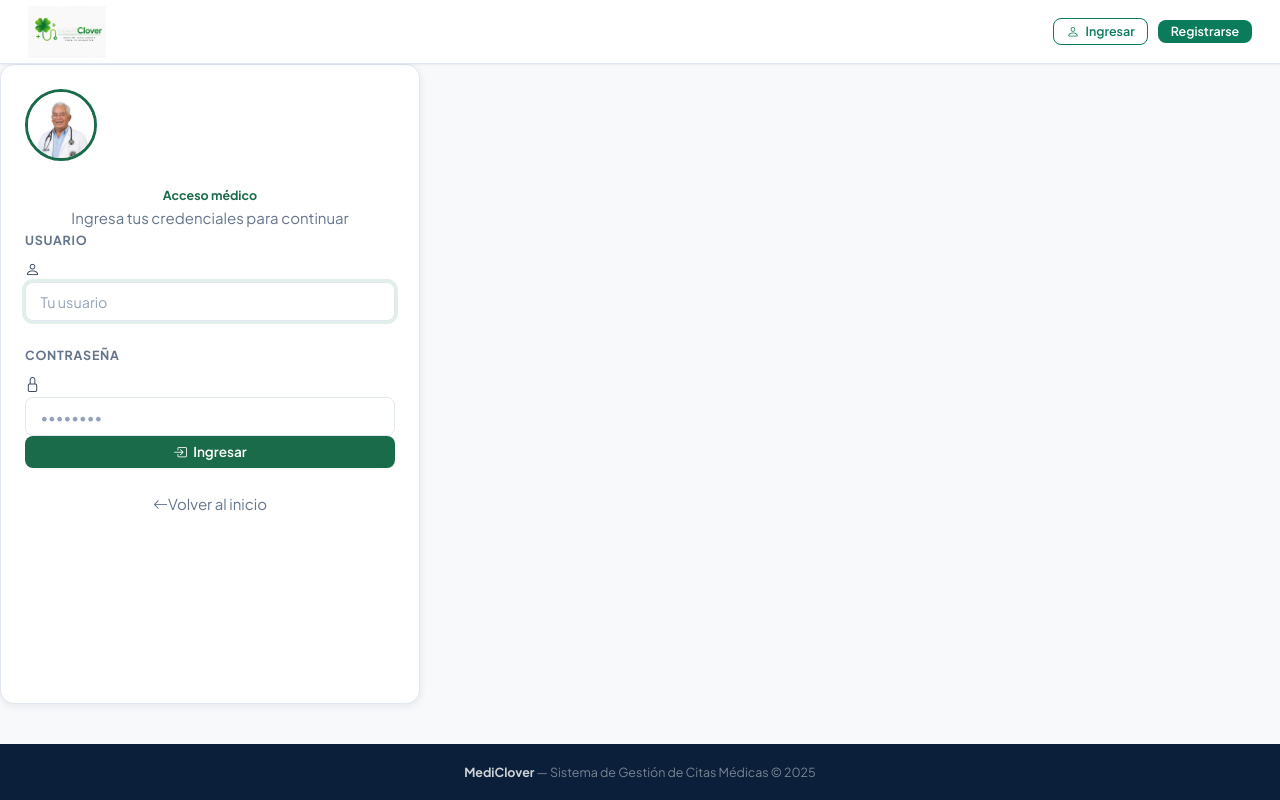
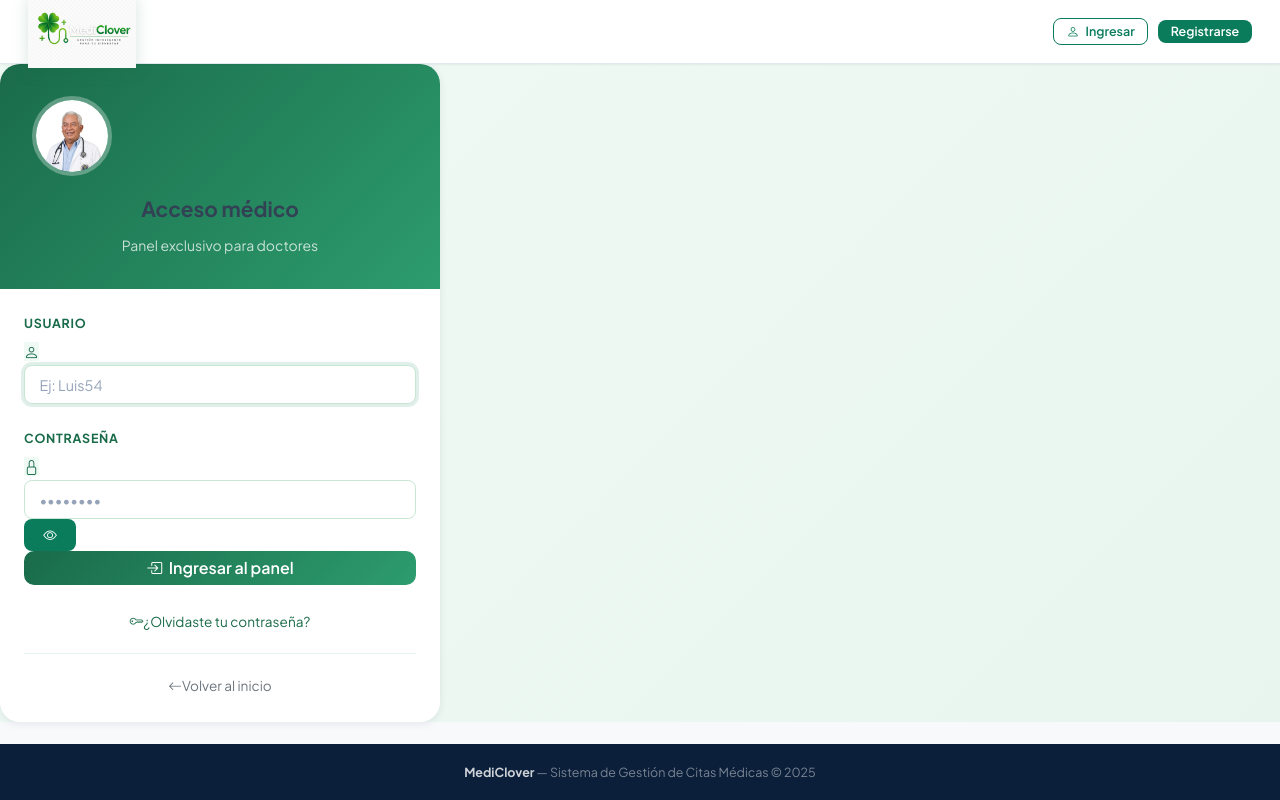
Before and after one commit to Mateo450/mediclover, a Flask app: page /login_doctor in a window 1280 px wide. Run offline with Flask 3, Linux system fonts and the light colour scheme; some libraries are stand-ins or nearby versions.

Commit message:
feat: logo grande, login mejorado, recuperar contraseña Gmail SMTP

```diff
--- a/app.py
+++ b/app.py
@@ -2,7 +2,32 @@ from flask import Flask, render_template, request, redirect, session, flash
 from functools import wraps
 import psycopg2
 import os
+import random
+import smtplib
+from email.mime.text import MIMEText
 from datetime import date, datetime, timedelta
+
+# ── Configuración Gmail SMTP ──────────────────────────────────────────────────
+# Variables de entorno en Render: MAIL_USER y MAIL_PASS
+MAIL_USER = os.getenv("MAIL_USER", "")
+MAIL_PASS = os.getenv("MAIL_PASS", "")
+
+def enviar_correo(destinatario, asunto, cuerpo_html):
+    if not MAIL_USER or not MAIL_PASS:
+        print("MAIL_USER o MAIL_PASS no configurados")
+        return False
+    try:
+        msg = MIMEText(cuerpo_html, "html", "utf-8")
+        msg["Subject"] = asunto
+        msg["From"]    = f"MediClover <{MAIL_USER}>"
+        msg["To"]      = destinatario
+        with smtplib.SMTP_SSL("smtp.gmail.com", 465) as smtp:
+            smtp.login(MAIL_USER, MAIL_PASS)
+            smtp.sendmail(MAIL_USER, destinatario, msg.as_string())
+        return True
+    except Exception as e:
+        print("Error al enviar correo:", e)
+        return False
 
 app = Flask(__name__)
 app.secret_key = "Mediclover_19"
@@ -51,8 +76,10 @@ def init_db():
             disponible BOOLEAN DEFAULT TRUE
         )
     """)
-    # NOTA: Las columnas id_doctor, id_slot ya fueron agregadas en Supabase SQL Editor.
-    # Los ALTER TABLE se eliminaron de aquí para evitar timeout en Supabase al arrancar.
+    cursor.execute("ALTER TABLE cita ADD COLUMN IF NOT EXISTS id_doctor INTEGER REFERENCES doctor(id_doctor)")
+    cursor.execute("ALTER TABLE cita ADD COLUMN IF NOT EXISTS id_slot   INTEGER REFERENCES slot(id_slot)")
+    cursor.execute("ALTER TABLE cita ALTER COLUMN fecha DROP NOT NULL")
+    cursor.execute("ALTER TABLE cita ALTER COLUMN hora  DROP NOT NULL")
     conn.commit()
     cursor.close()
     print("✅ BD inicializada")
@@ -250,11 +277,12 @@ def crear_doctor():
         if cursor.fetchone():
             cursor.close()
             return render_template("crear_doctor.html", error="Ese usuario ya existe")
+        correo_doc = request.form.get("correo", "").strip().lower()
         cursor.execute("""
-            INSERT INTO doctor(nombre, apellido, usuario, password, especialidad)
-            VALUES(%s, %s, %s, %s, %s)
+            INSERT INTO doctor(nombre, apellido, usuario, password, especialidad, correo)
+            VALUES(%s, %s, %s, %s, %s, %s)
         """, (request.form["nombre"], request.form["apellido"], request.form["usuario"],
-              request.form["password"], request.form["especialidad"]))
+              request.form["password"], request.form["especialidad"], correo_doc or None))
         conn.commit()
         cursor.close()
         return redirect("/admin/doctores")
@@ -613,3 +641,101 @@ def logout():
 
 if __name__ == "__main__":
     app.run(debug=True)
+
+
+# ================================================================
+# RECUPERAR CONTRASEÑA — DOCTOR
+# ================================================================
+@app.route("/doctor/recuperar", methods=["GET", "POST"])
+def doctor_recuperar():
+    if request.method == "POST":
+        correo = request.form.get("correo", "").strip().lower()
+        cursor = conn.cursor()
+        cursor.execute("SELECT id_doctor FROM doctor WHERE correo=%s", (correo,))
+        doc = cursor.fetchone()
+        cursor.close()
+
+        if not doc:
+            return render_template("doctor_recuperar.html",
+                error="No hay ningún doctor registrado con ese correo.")
+
+        # Generar código de 6 dígitos y guardarlo en sesión con expiración
+        codigo = str(random.randint(100000, 999999))
+        session["reset_codigo"]  = codigo
+        session["reset_correo"]  = correo
+        session["reset_expira"]  = (datetime.now() + timedelta(minutes=15)).isoformat()
+
+        cuerpo = f"""
+        <div style="font-family:sans-serif;max-width:480px;margin:auto;padding:2rem;
+                    border:1px solid #e8f5ee;border-radius:16px">
+          <h2 style="color:#1a6b4a">🔑 Código de verificación</h2>
+          <p>Hola, recibiste este correo porque solicitaste restablecer la contraseña
+             de tu cuenta en <strong>MediClover</strong>.</p>
+          <div style="font-size:2.5rem;font-weight:bold;letter-spacing:.8rem;
+                      text-align:center;background:#f0faf5;padding:1rem;
+                      border-radius:12px;color:#1a6b4a;margin:1.5rem 0">
+            {codigo}
+          </div>
+          <p style="color:#666;font-size:.875rem">
+            Este código expira en <strong>15 minutos</strong>.<br>
+            Si no solicitaste este cambio, ignora este correo.
+          </p>
+          <hr style="border-color:#e8f5ee">
+          <p style="color:#aaa;font-size:.75rem">MediClover — Sistema de Gestión Médica</p>
+        </div>
+        """
+
+        enviado = enviar_correo(correo, "MediClover — Código para restablecer contraseña", cuerpo)
+        if enviado:
+            return render_template("doctor_verificar_codigo.html", correo=correo)
+        else:
+            return render_template("doctor_recuperar.html",
+                error="Error al enviar el correo. Verifica la configuración SMTP.")
+
+    return render_template("doctor_recuperar.html")
+
+
+@app.route("/doctor/verificar_codigo", methods=["POST"])
+def doctor_verificar_codigo():
+    correo            = request.form.get("correo", "").strip().lower()
+    codigo_ingresado  = request.form.get("codigo", "").strip()
+    nueva_password    = request.form.get("nueva_password", "")
+    confirmar         = request.form.get("confirmar_password", "")
+
+    def volver(err):
+        return render_template("doctor_verificar_codigo.html", correo=correo, error=err)
+
+    # Validaciones
+    if session.get("reset_correo") != correo:
+        return volver("Sesión inválida. Solicita un nuevo código.")
+
+    expira = session.get("reset_expira")
+    if not expira or datetime.now() > datetime.fromisoformat(expira):
+        session.pop("reset_codigo", None)
+        session.pop("reset_correo", None)
+        session.pop("reset_expira", None)
+        return volver("El código expiró. Solicita uno nuevo.")
+
+    if session.get("reset_codigo") != codigo_ingresado:
+        return volver("Código incorrecto. Inténtalo de nuevo.")
+
+    if len(nueva_password) < 6:
+        return volver("La contraseña debe tener al menos 6 caracteres.")
+
+    if nueva_password != confirmar:
+        return volver("Las contraseñas no coinciden.")
+
+    # Actualizar contraseña
+    cursor = conn.cursor()
+    cursor.execute("UPDATE doctor SET password=%s WHERE correo=%s", (nueva_password, correo))
+    conn.commit()
+    cursor.close()
+
+    # Limpiar sesión de reset
+    session.pop("reset_codigo", None)
+    session.pop("reset_correo", None)
+    session.pop("reset_expira", None)
+
+    return render_template("login_doctor.html",
+        mensaje="¡Contraseña restablecida con éxito! Ya puedes iniciar sesión.",
+        tipo="success")
--- a/templates/base.html
+++ b/templates/base.html
@@ -7,15 +7,32 @@
   <link rel="stylesheet" href="{{ url_for('static', filename='styles.css') }}"/>
   <link rel="stylesheet" href="https://cdn.jsdelivr.net/npm/bootstrap-icons@1.11.3/font/bootstrap-icons.min.css"/>
   {% block extra_head %}{% endblock %}
+  <style>
+    .nav-logo-wrap {
+      display: flex;
+      align-items: center;
+      gap: 10px;
+      text-decoration: none;
+    }
+    .nav-logo-img {
+      height: 72px;
+      width: auto;
+      max-width: 220px;
+      object-fit: contain;
+      display: block;
+      filter: drop-shadow(0 2px 8px rgba(26,107,74,0.18));
+      transition: transform 0.2s;
+    }
+    .nav-logo-img:hover { transform: scale(1.04); }
+  </style>
 </head>
 <body>
 
 <nav class="navbar">
-  <!-- Logo SOLO imagen, sin texto -->
-  <a href="/" class="nav-brand">
+  <!-- Logo grande -->
+  <a href="/" class="nav-logo-wrap">
     <img src="{{ url_for('static', filename='img/logomediclover.png') }}"
-         alt="MediClover" class="nav-logo"
-         style="height:52px;width:auto;max-width:180px;object-fit:contain;">
+         alt="MediClover" class="nav-logo-img">
   </a>
 
   <!-- Links según rol -->
--- a/templates/login_doctor.html
+++ b/templates/login_doctor.html
@@ -1,56 +1,98 @@
 {% extends "base.html" %}
 {% block contenido %}
 
-<div class="d-flex justify-content-center align-items-center" style="min-height:80vh">
-  <div class="card shadow-sm" style="width:100%;max-width:420px">
+<div class="d-flex justify-content-center align-items-center" style="min-height:80vh;background:linear-gradient(135deg,#f0faf5 0%,#e8f5ee 100%)">
+  <div class="card shadow" style="width:100%;max-width:440px;border:none;border-radius:20px;overflow:hidden">
+
+    <!-- Header verde -->
+    <div style="background:linear-gradient(135deg,#1a6b4a,#2d9c6e);padding:2rem;text-align:center">
+      <img src="/static/img/doctor.png" alt="Doctor"
+           style="width:80px;height:80px;border-radius:50%;object-fit:cover;border:4px solid rgba(255,255,255,0.3);margin-bottom:1rem">
+      <h4 class="text-white fw-bold mb-1" style="font-size:1.3rem">Acceso médico</h4>
+      <p class="mb-0" style="color:rgba(255,255,255,0.75);font-size:.875rem">Panel exclusivo para doctores</p>
+    </div>
 
     <div class="card-body p-4">
-      <div class="text-center mb-4">
-        <img src="/static/img/doctor.png" alt="Doctor"
-             style="width:72px;height:72px;border-radius:50%;object-fit:cover;border:3px solid #1a6b4a">
-        <h5 class="mt-3 fw-bold" style="color:#1a6b4a">Acceso médico</h5>
-        <p class="text-muted small">Ingresa tus credenciales para continuar</p>
-      </div>
 
       {% if error %}
-        <div class="alert alert-danger small py-2">
+        <div class="alert alert-danger small py-2 mb-3">
           <i class="bi bi-exclamation-circle me-1"></i>{{ error }}
+        </div>
+      {% endif %}
+
+      {% if mensaje %}
+        <div class="alert alert-{{ 'success' if tipo == 'success' else 'danger' }} small py-2 mb-3">
+          <i class="bi bi-{{ 'check-circle' if tipo == 'success' else 'exclamation-circle' }} me-1"></i>{{ mensaje }}
         </div>
       {% endif %}
 
       <form method="POST">
         <div class="mb-3">
-          <label class="form-label fw-semibold small">Usuario</label>
+          <label class="form-label fw-semibold small" style="color:#1a6b4a">Usuario</label>
           <div class="input-group">
-            <span class="input-group-text"><i class="bi bi-person"></i></span>
+            <span class="input-group-text" style="background:#f0faf5;border-color:#c8e6d4">
+              <i class="bi bi-person" style="color:#1a6b4a"></i>
+            </span>
             <input type="text" name="usuario" class="form-control"
-                   placeholder="Tu usuario" required autofocus>
+                   style="border-color:#c8e6d4"
+                   placeholder="Ej: Luis54"
+                   value="{{ request.form.get('usuario','') }}"
+                   required autofocus>
           </div>
         </div>
 
         <div class="mb-4">
-          <label class="form-label fw-semibold small">Contraseña</label>
+          <label class="form-label fw-semibold small" style="color:#1a6b4a">Contraseña</label>
           <div class="input-group">
-            <span class="input-group-text"><i class="bi bi-lock"></i></span>
-            <input type="password" name="password" class="form-control"
+            <span class="input-group-text" style="background:#f0faf5;border-color:#c8e6d4">
+              <i class="bi bi-lock" style="color:#1a6b4a"></i>
+            </span>
+            <input type="password" name="password" id="passInput"
+                   class="form-control" style="border-color:#c8e6d4"
                    placeholder="••••••••" required>
+            <button type="button" class="btn btn-outline-secondary"
+                    style="border-color:#c8e6d4"
+                    onclick="togglePass()">
+              <i class="bi bi-eye" id="eyeIcon"></i>
+            </button>
           </div>
         </div>
 
-        <button type="submit" class="btn w-100 fw-semibold"
-                style="background:#1a6b4a;color:#fff">
-          <i class="bi bi-box-arrow-in-right me-2"></i>Ingresar
+        <button type="submit" class="btn w-100 fw-semibold py-2"
+                style="background:linear-gradient(135deg,#1a6b4a,#2d9c6e);color:#fff;border:none;border-radius:10px;font-size:1rem">
+          <i class="bi bi-box-arrow-in-right me-2"></i>Ingresar al panel
         </button>
       </form>
 
       <div class="text-center mt-3">
-        <a href="/" class="text-muted small">
+        <a href="/doctor/recuperar" style="color:#1a6b4a;font-size:.85rem;text-decoration:none">
+          <i class="bi bi-key me-1"></i>¿Olvidaste tu contraseña?
+        </a>
+      </div>
+
+      <hr style="border-color:#e8f5ee;margin:1.2rem 0">
+      <div class="text-center">
+        <a href="/" style="color:#6c757d;font-size:.85rem;text-decoration:none">
           <i class="bi bi-arrow-left me-1"></i>Volver al inicio
         </a>
       </div>
+
     </div>
-
   </div>
 </div>
 
+<script>
+function togglePass() {
+  const inp = document.getElementById('passInput');
+  const ico = document.getElementById('eyeIcon');
+  if (inp.type === 'password') {
+    inp.type = 'text';
+    ico.className = 'bi bi-eye-slash';
+  } else {
+    inp.type = 'password';
+    ico.className = 'bi bi-eye';
+  }
+}
+</script>
+
 {% endblock %}
```
Also changed, not shown: templates/crear_doctor.html (+11 -0 lines), templates/doctor_recuperar.html (added, +61 -0 lines), templates/doctor_verificar_codigo.html (added, +97 -0 lines).
